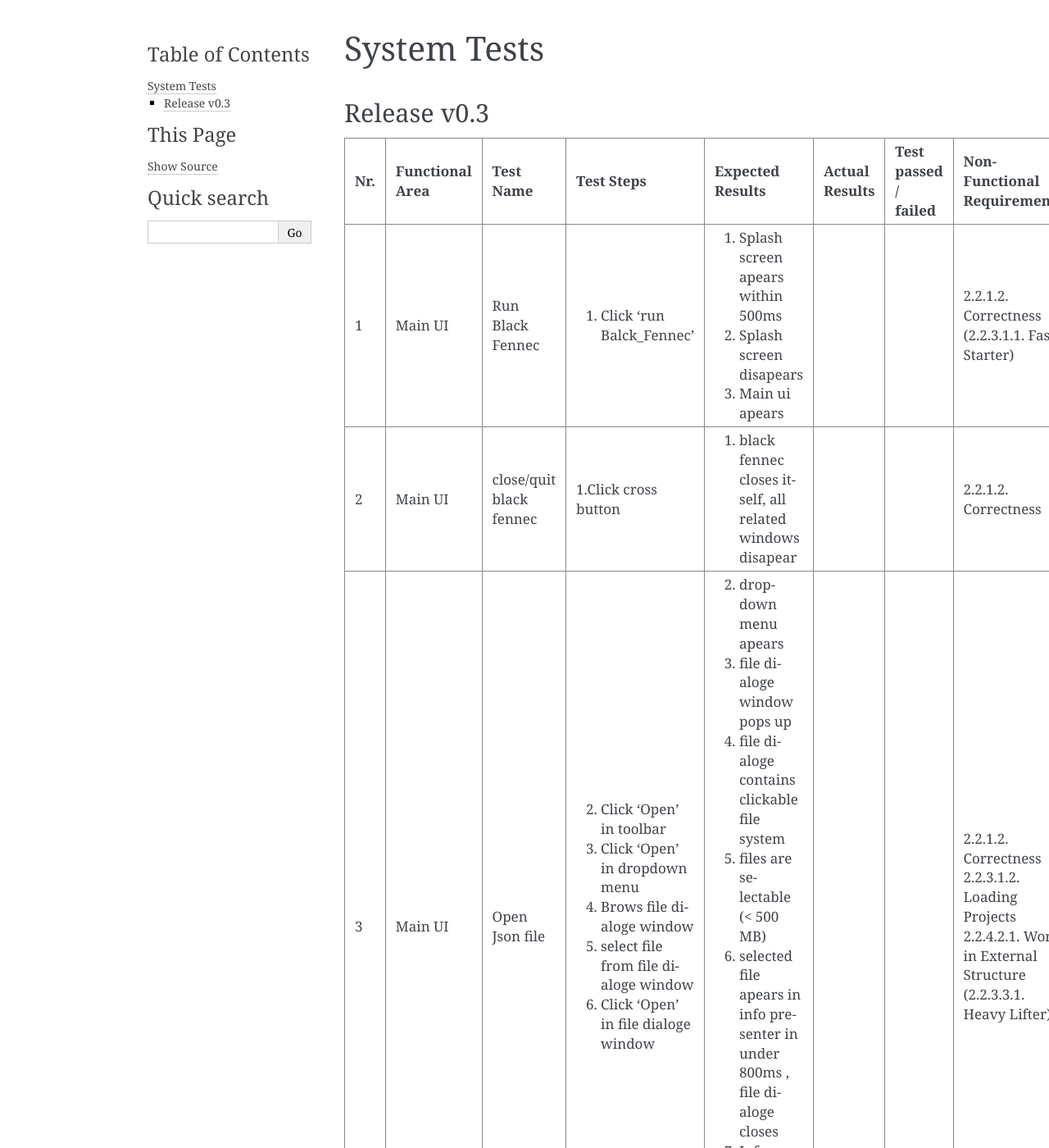
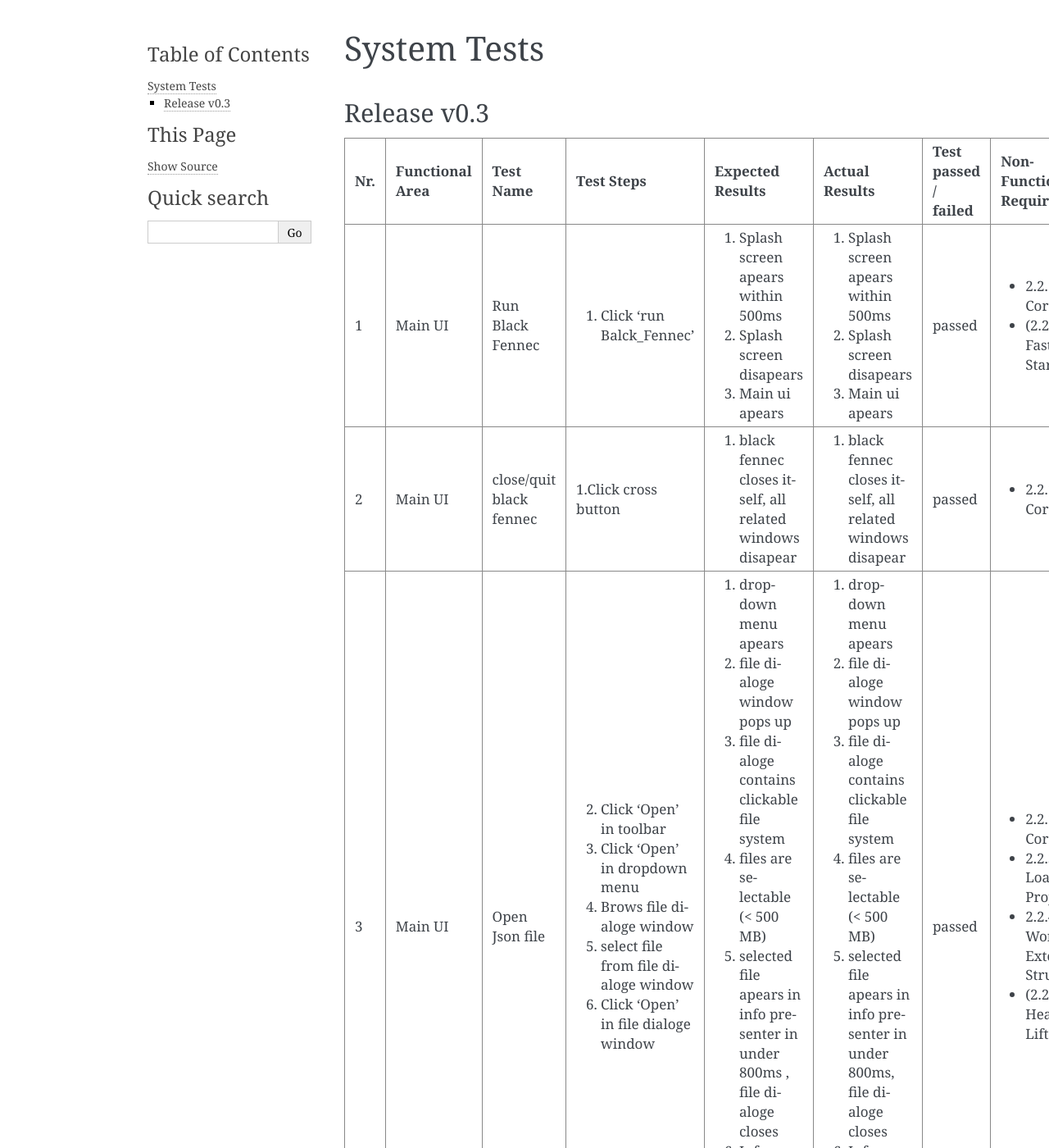
Before and after one commit to blackfennec-org/blackfennec, a Sphinx documentation site: the page built from docs/source/testing/system_test.rst, in a window 1280 px wide and 1400 px high. Shown: the whole window at 82% size. Built offline with Sphinx 7.4.7, drawn with Linux system fonts in a browser that asks for light colours; some of the changed text lies outside the part shown.

Commit message:
executed system tests

```diff
--- a/docs/source/testing/system_test.rst
+++ b/docs/source/testing/system_test.rst
@@ -3,21 +3,21 @@ System Tests
 
 Release v0.3
 ************
-+-----+-----------------+-------------------------+-----------------------------------------+--------------------------------------------------------------------------------+----------------+----------------------+---------------------------------------+--------------------+
-| Nr. | Functional Area | Test Name               | Test Steps                              | Expected Results                                                               | Actual Results | Test passed / failed | Non-Functional Requirements           | Tester, Time, Date |
-+=====+=================+=========================+=========================================+================================================================================+================+======================+=======================================+====================+
-| 1   | Main UI         | Run Black Fennec        | 1. Click 'run Balck_Fennec'             | 1. Splash screen apears within 500ms                                           |                |                      | 2.2.1.2. Correctness                  | Leonie Däullary,   |
-|     |                 |                         |                                         | 2. Splash screen disapears                                                     |                |                      | (2.2.3.1.1. Fast Starter)             | time,              |
-|     |                 |                         |                                         | 3. Main ui apears                                                              |                |                      |                                       | 2021.04.06         |
-+-----+-----------------+-------------------------+-----------------------------------------+--------------------------------------------------------------------------------+----------------+----------------------+---------------------------------------+--------------------+
-| 2   | Main UI         | close/quit black fennec | 1.Click cross button                    | 1. black fennec closes itself, all related windows disapear                    |                |                      | 2.2.1.2. Correctness                  | Leonie Däullary,   |
-|     |                 |                         |                                         |                                                                                |                |                      |                                       | time,              |
-|     |                 |                         |                                         |                                                                                |                |                      |                                       | 2021.04.06         |
-+-----+-----------------+-------------------------+-----------------------------------------+--------------------------------------------------------------------------------+----------------+----------------------+---------------------------------------+--------------------+
-| 3   | Main UI         | Open Json file          | 2. Click 'Open' in toolbar              | 2. dropdown menu apears                                                        |                |                      | 2.2.1.2. Correctness                  | Leonie Däullary,   |
-|     |                 |                         | 3. Click 'Open' in dropdown menu        | 3. file dialoge window pops up                                                 |                |                      | 2.2.3.1.2. Loading Projects           | time,              |
-|     |                 |                         | 4. Brows file dialoge window            | 4. file dialoge contains clickable file system                                 |                |                      | 2.2.4.2.1. Work in External Structure | 2021.04.06         |
-|     |                 |                         | 5. select file from file dialoge window | 5. files are selectable (< 500 MB)                                             |                |                      | (2.2.3.3.1. Heavy Lifter)             |                    |
-|     |                 |                         | 6. Click 'Open' in file dialoge window  | 6. selected file apears in info presenter in under 800ms , file dialoge closes |                |                      |                                       |                    |
-|     |                 |                         |                                         | 7. Info Presenter interprets jason file sucessfully                            |                |                      |                                       |                    |
-+-----+-----------------+-------------------------+-----------------------------------------+--------------------------------------------------------------------------------+----------------+----------------------+---------------------------------------+--------------------+
++-----+-----------------+-------------------------+-----------------------------------------+--------------------------------------------------------------------------------+--------------------------------------------------------------------------------+----------------------+-----------------------------------------+--------------------+
+| Nr. | Functional Area | Test Name               | Test Steps                              | Expected Results                                                               | Actual Results                                                                 | Test passed / failed | Non-Functional Requirements             | Tester, Time, Date |
++=====+=================+=========================+=========================================+================================================================================+================================================================================+======================+=========================================+====================+
+| 1   | Main UI         | Run Black Fennec        | 1. Click 'run Balck_Fennec'             | 1. Splash screen apears within 500ms                                           | 1. Splash screen apears within 500ms                                           | passed               | - 2.2.1.2. Correctness                  | Leonie Däullary,   |
+|     |                 |                         |                                         | 2. Splash screen disapears                                                     | 2. Splash screen disapears                                                     |                      | - (2.2.3.1.1. Fast Starter)             | time,              |
+|     |                 |                         |                                         | 3. Main ui apears                                                              | 3. Main ui apears                                                              |                      |                                         | 2021.04.06         |
++-----+-----------------+-------------------------+-----------------------------------------+--------------------------------------------------------------------------------+--------------------------------------------------------------------------------+----------------------+-----------------------------------------+--------------------+
+| 2   | Main UI         | close/quit black fennec | 1.Click cross button                    | 1. black fennec closes itself, all related windows disapear                    | 1. black fennec closes itself, all related windows disapear                    | passed               | - 2.2.1.2. Correctness                  | Leonie Däullary,   |
+|     |                 |                         |                                         |                                                                                |                                                                                |                      |                                         | time,              |
+|     |                 |                         |                                         |                                                                                |                                                                                |                      |                                         | 2021.04.06         |
++-----+-----------------+-------------------------+-----------------------------------------+--------------------------------------------------------------------------------+--------------------------------------------------------------------------------+----------------------+-----------------------------------------+--------------------+
+| 3   | Main UI         | Open Json file          | 2. Click 'Open' in toolbar              | 1. dropdown menu apears                                                        | 1. dropdown menu apears                                                        | passed               | - 2.2.1.2. Correctness                  | Leonie Däullary,   |
+|     |                 |                         | 3. Click 'Open' in dropdown menu        | 2. file dialoge window pops up                                                 | 2. file dialoge window pops up                                                 |                      | - 2.2.3.1.2. Loading Projects           | time,              |
+|     |                 |                         | 4. Brows file dialoge window            | 3. file dialoge contains clickable file system                                 | 3. file dialoge contains clickable file system                                 |                      | - 2.2.4.2.1. Work in External Structure | 2021.04.06         |
+|     |                 |                         | 5. select file from file dialoge window | 4. files are selectable (< 500 MB)                                             | 4. files are selectable (< 500 MB)                                             |                      | - (2.2.3.3.1. Heavy Lifter)             |                    |
+|     |                 |                         | 6. Click 'Open' in file dialoge window  | 5. selected file apears in info presenter in under 800ms , file dialoge closes | 5. selected file apears in info presenter in under 800ms, file dialoge closes  |                      |                                         |                    |
+|     |                 |                         |                                         | 6. Info Presenter interprets jason file sucessfully                            | 6. Info Presenter interprets jason file sucessfully                            |                      |                                         |                    |
++-----+-----------------+-------------------------+-----------------------------------------+--------------------------------------------------------------------------------+--------------------------------------------------------------------------------+----------------------+-----------------------------------------+--------------------+
```
